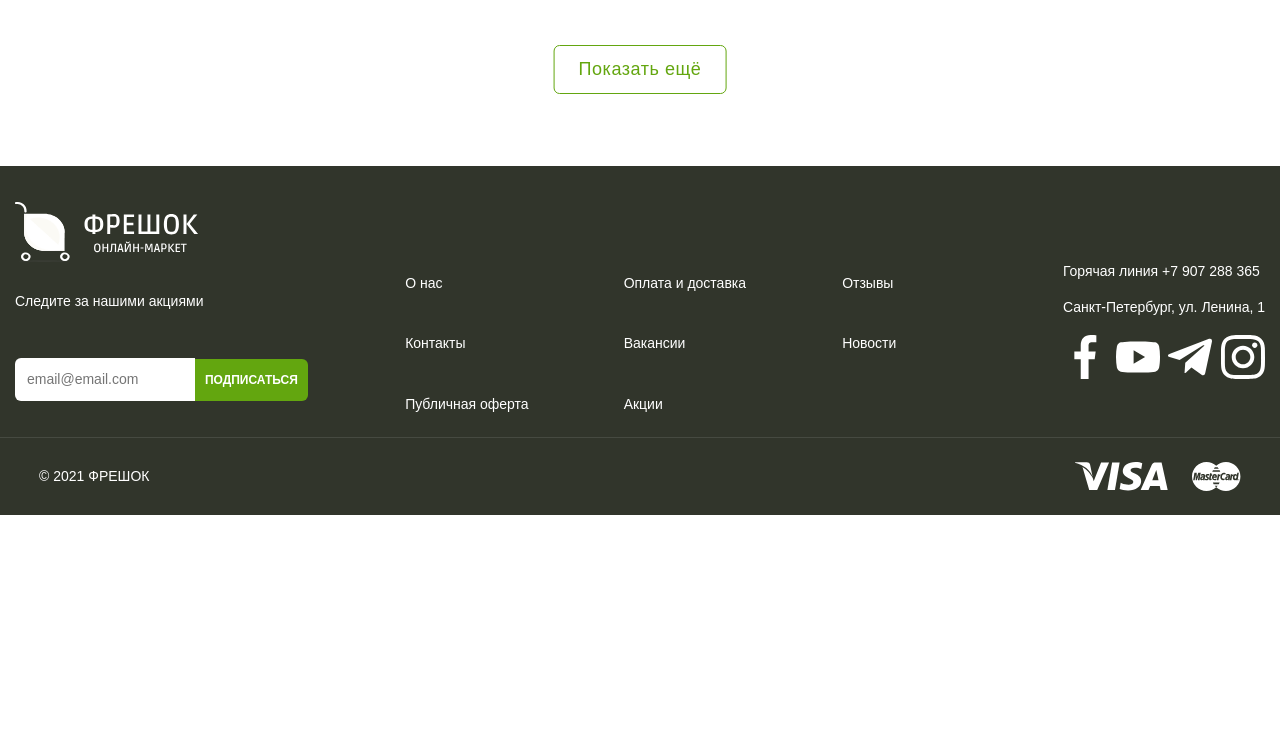
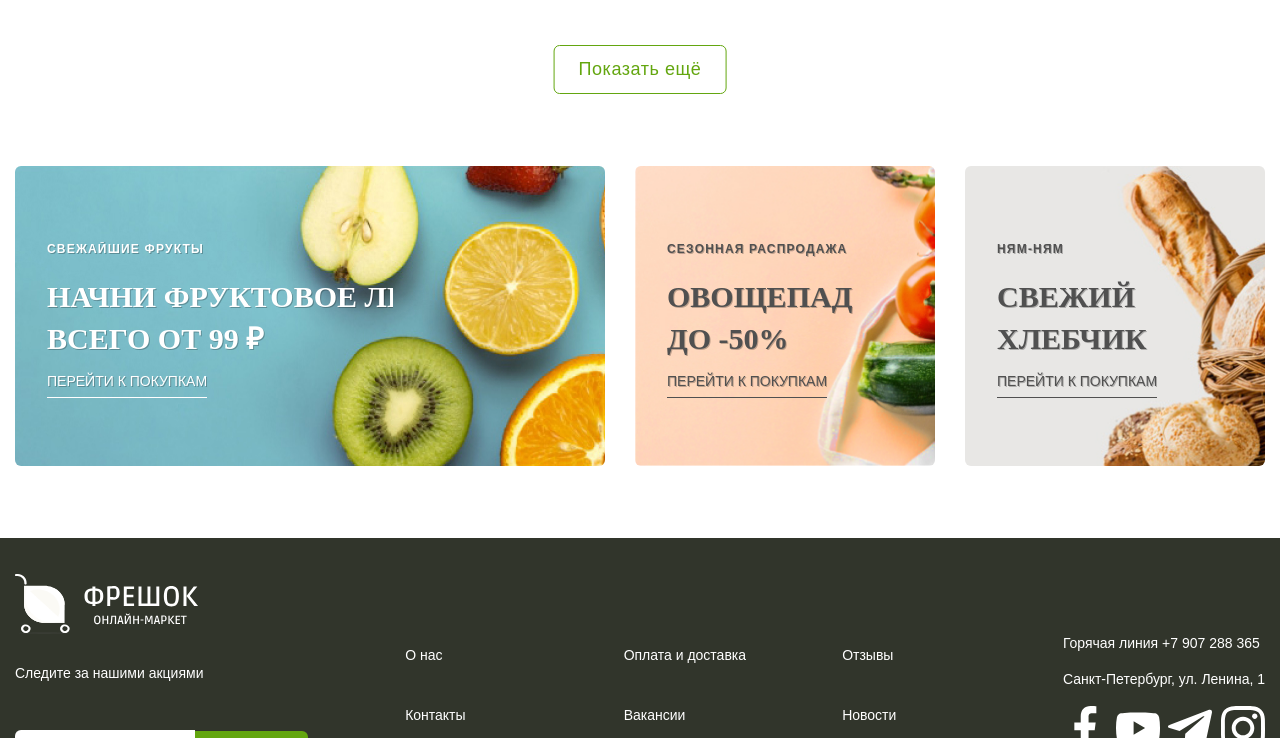
Before and after one commit to Artem-Smirnoff/FrashOk, a website: page app/index.html in a window 1280 px wide. Shown: the part 2468-3206 px from the top of the page. Before the commit the page ends 2983 px from the top, so only its background shows below. Drawn offline with Linux system fonts and the light colour scheme; files whose address does not match are found by name.

Commit message:
added offers

```diff
--- a/app/index.html
+++ b/app/index.html
@@ -408,7 +408,21 @@
                 <button class="favorite" type="button">
                   <svg width="32" height="29" viewBox="0 0 32 29" fill="none" xmlns="http://www.w3.org/2000/svg">
                     <path
-                      d="M29.6653 2.77712C28.0869 0.98625 25.8974 0 23.5 0C20.1283 0 17.9936 2.01375 16.7966 3.70312C16.486 4.1415 16.2218 4.58106 16 4.99469C15.7782 4.58106 15.5141 4.1415 15.2034 3.70312C14.0064 2.01375 11.8717 0 8.5 0C6.10262 0 3.91306 0.986313 2.33469 2.77719C0.829188 4.48556 0 6.77356 0 9.21969C0 11.8824 1.03956 14.3589 3.27156 17.0134C5.26638 19.3859 8.13619 21.8314 11.4594 24.6632C12.6977 25.7185 13.9782 26.8098 15.3416 28.0026L15.3825 28.0384C15.5592 28.1932 15.7796 28.2705 16 28.2705C16.2204 28.2705 16.4408 28.1931 16.6175 28.0384L16.6584 28.0026C18.0217 26.8098 19.3023 25.7186 20.5408 24.6631C23.8638 21.8315 26.7336 19.386 28.7284 17.0134C30.9604 14.3589 32 11.8824 32 9.21969C32 6.77356 31.1708 4.48556 29.6653 2.77712ZM19.3246 23.2361C18.2571 24.1458 17.1584 25.0819 16 26.089C14.8416 25.0821 13.7429 24.1458 12.6753 23.236C6.17156 17.6939 1.875 14.0326 1.875 9.21969C1.875 7.23031 2.53781 5.38256 3.74137 4.01688C4.95875 2.63569 6.64869 1.875 8.5 1.875C11.0706 1.875 12.7323 3.45863 13.6735 4.78713C14.5178 5.97863 14.9584 7.17975 15.1086 7.64081C15.2343 8.02675 15.5941 8.28794 16 8.28794C16.4059 8.28794 16.7657 8.02675 16.8914 7.64081C17.0416 7.17975 17.4822 5.97863 18.3265 4.78706C19.2677 3.45863 20.9294 1.875 23.5 1.875C25.3513 1.875 27.0413 2.63569 28.2586 4.01688C29.4622 5.38256 30.125 7.23031 30.125 9.21969C30.125 14.0326 25.8284 17.6939 19.3246 23.2361Z"
+                      d="M29.6653 2.77712C28.0869 0.98625 25.8974 0 23.5 0C20.1283 0 17.9936 2.01375 16.7966
+                       3.70312C16.486 4.1415 16.2218 4.58106 16 4.99469C15.7782 4.58106 15.5141 4.1415 15.2034
+                        3.70312C14.0064 2.01375 11.8717 0 8.5 0C6.10262 0 3.91306 0.986313 2.33469 2.77719C0.829188
+                         4.48556 0 6.77356 0 9.21969C0 11.8824 1.03956 14.3589 3.27156 17.0134C5.26638 19.3859 8.13619
+                          21.8314 11.4594 24.6632C12.6977 25.7185 13.9782 26.8098 15.3416 28.0026L15.3825 28.0384C15.5592
+                           28.1932 15.7796 28.2705 16 28.2705C16.2204 28.2705 16.4408 28.1931 16.6175 28.0384L16.6584
+                            28.0026C18.0217 26.8098 19.3023 25.7186 20.5408 24.6631C23.8638 21.8315 26.7336 19.386 28.7284
+                             17.0134C30.9604 14.3589 32 11.8824 32 9.21969C32 6.77356 31.1708 4.48556 29.6653 2.77712ZM19.3246
+                              23.2361C18.2571 24.1458 17.1584 25.0819 16 26.089C14.8416 25.0821 13.7429 24.1458 12.6753 23.236C6.17156
+                               17.6939 1.875 14.0326 1.875 9.21969C1.875 7.23031 2.53781 5.38256 3.74137 4.01688C4.95875 2.63569 6.64869
+                                1.875 8.5 1.875C11.0706 1.875 12.7323 3.45863 13.6735 4.78713C14.5178 5.97863 14.9584 7.17975 15.1086
+                                 7.64081C15.2343 8.02675 15.5941 8.28794 16 8.28794C16.4059 8.28794 16.7657 8.02675 16.8914
+                                  7.64081C17.0416 7.17975 17.4822 5.97863 18.3265 4.78706C19.2677 3.45863 20.9294 1.875 23.5
+                                   1.875C25.3513 1.875 27.0413 2.63569 28.2586 4.01688C29.4622 5.38256 30.125 7.23031 30.125
+                                    9.21969C30.125 14.0326 25.8284 17.6939 19.3246 23.2361Z"
                       fill="#C1C1C1" />
                   </svg>
                   <span class="sr-only">в избранное</span>
@@ -448,7 +462,22 @@
                 <button class="favorite" type="button">
                   <svg width="32" height="29" viewBox="0 0 32 29" fill="none" xmlns="http://www.w3.org/2000/svg">
                     <path
-                      d="M29.6653 2.77712C28.0869 0.98625 25.8974 0 23.5 0C20.1283 0 17.9936 2.01375 16.7966 3.70312C16.486 4.1415 16.2218 4.58106 16 4.99469C15.7782 4.58106 15.5141 4.1415 15.2034 3.70312C14.0064 2.01375 11.8717 0 8.5 0C6.10262 0 3.91306 0.986313 2.33469 2.77719C0.829188 4.48556 0 6.77356 0 9.21969C0 11.8824 1.03956 14.3589 3.27156 17.0134C5.26638 19.3859 8.13619 21.8314 11.4594 24.6632C12.6977 25.7185 13.9782 26.8098 15.3416 28.0026L15.3825 28.0384C15.5592 28.1932 15.7796 28.2705 16 28.2705C16.2204 28.2705 16.4408 28.1931 16.6175 28.0384L16.6584 28.0026C18.0217 26.8098 19.3023 25.7186 20.5408 24.6631C23.8638 21.8315 26.7336 19.386 28.7284 17.0134C30.9604 14.3589 32 11.8824 32 9.21969C32 6.77356 31.1708 4.48556 29.6653 2.77712ZM19.3246 23.2361C18.2571 24.1458 17.1584 25.0819 16 26.089C14.8416 25.0821 13.7429 24.1458 12.6753 23.236C6.17156 17.6939 1.875 14.0326 1.875 9.21969C1.875 7.23031 2.53781 5.38256 3.74137 4.01688C4.95875 2.63569 6.64869 1.875 8.5 1.875C11.0706 1.875 12.7323 3.45863 13.6735 4.78713C14.5178 5.97863 14.9584 7.17975 15.1086 7.64081C15.2343 8.02675 15.5941 8.28794 16 8.28794C16.4059 8.28794 16.7657 8.02675 16.8914 7.64081C17.0416 7.17975 17.4822 5.97863 18.3265 4.78706C19.2677 3.45863 20.9294 1.875 23.5 1.875C25.3513 1.875 27.0413 2.63569 28.2586 4.01688C29.4622 5.38256 30.125 7.23031 30.125 9.21969C30.125 14.0326 25.8284 17.6939 19.3246 23.2361Z"
+                      d="M29.6653 2.77712C28.0869 0.98625 25.8974 0 23.5 0C20.1283 0 17.9936 2.01375 16.7966
+                       3.70312C16.486 4.1415 16.2218 4.58106 16 4.99469C15.7782 4.58106 15.5141 4.1415 15.2034
+                        3.70312C14.0064 2.01375 11.8717 0 8.5 0C6.10262 0 3.91306 0.986313 2.33469 2.77719C0.829188
+                         4.48556 0 6.77356 0 9.21969C0 11.8824 1.03956 14.3589 3.27156 17.0134C5.26638 19.3859
+                          8.13619 21.8314 11.4594 24.6632C12.6977 25.7185 13.9782 26.8098 15.3416 28.0026L15.3825
+                           28.0384C15.5592 28.1932 15.7796 28.2705 16 28.2705C16.2204 28.2705 16.4408 28.1931
+                            16.6175 28.0384L16.6584 28.0026C18.0217 26.8098 19.3023 25.7186 20.5408 24.6631C23.8638
+                             21.8315 26.7336 19.386 28.7284 17.0134C30.9604 14.3589 32 11.8824 32 9.21969C32 6.77356
+                              31.1708 4.48556 29.6653 2.77712ZM19.3246 23.2361C18.2571 24.1458 17.1584 25.0819 16
+                               26.089C14.8416 25.0821 13.7429 24.1458 12.6753 23.236C6.17156 17.6939 1.875 14.0326
+                                1.875 9.21969C1.875 7.23031 2.53781 5.38256 3.74137 4.01688C4.95875 2.63569 6.64869
+                                 1.875 8.5 1.875C11.0706 1.875 12.7323 3.45863 13.6735 4.78713C14.5178 5.97863 14.9584
+                                  7.17975 15.1086 7.64081C15.2343 8.02675 15.5941 8.28794 16 8.28794C16.4059 8.28794
+                                   16.7657 8.02675 16.8914 7.64081C17.0416 7.17975 17.4822 5.97863 18.3265 4.78706C19.2677
+                                    3.45863 20.9294 1.875 23.5 1.875C25.3513 1.875 27.0413 2.63569 28.2586 4.01688C29.4622
+                                     5.38256 30.125 7.23031 30.125 9.21969C30.125 14.0326 25.8284 17.6939 19.3246 23.2361Z"
                       fill="#C1C1C1" />
                   </svg>
                   <span class="sr-only">в избранное</span>
@@ -484,7 +513,23 @@
                 <button class="favorite" type="button">
                   <svg width="32" height="29" viewBox="0 0 32 29" fill="none" xmlns="http://www.w3.org/2000/svg">
                     <path
-                      d="M29.6653 2.77712C28.0869 0.98625 25.8974 0 23.5 0C20.1283 0 17.9936 2.01375 16.7966 3.70312C16.486 4.1415 16.2218 4.58106 16 4.99469C15.7782 4.58106 15.5141 4.1415 15.2034 3.70312C14.0064 2.01375 11.8717 0 8.5 0C6.10262 0 3.91306 0.986313 2.33469 2.77719C0.829188 4.48556 0 6.77356 0 9.21969C0 11.8824 1.03956 14.3589 3.27156 17.0134C5.26638 19.3859 8.13619 21.8314 11.4594 24.6632C12.6977 25.7185 13.9782 26.8098 15.3416 28.0026L15.3825 28.0384C15.5592 28.1932 15.7796 28.2705 16 28.2705C16.2204 28.2705 16.4408 28.1931 16.6175 28.0384L16.6584 28.0026C18.0217 26.8098 19.3023 25.7186 20.5408 24.6631C23.8638 21.8315 26.7336 19.386 28.7284 17.0134C30.9604 14.3589 32 11.8824 32 9.21969C32 6.77356 31.1708 4.48556 29.6653 2.77712ZM19.3246 23.2361C18.2571 24.1458 17.1584 25.0819 16 26.089C14.8416 25.0821 13.7429 24.1458 12.6753 23.236C6.17156 17.6939 1.875 14.0326 1.875 9.21969C1.875 7.23031 2.53781 5.38256 3.74137 4.01688C4.95875 2.63569 6.64869 1.875 8.5 1.875C11.0706 1.875 12.7323 3.45863 13.6735 4.78713C14.5178 5.97863 14.9584 7.17975 15.1086 7.64081C15.2343 8.02675 15.5941 8.28794 16 8.28794C16.4059 8.28794 16.7657 8.02675 16.8914 7.64081C17.0416 7.17975 17.4822 5.97863 18.3265 4.78706C19.2677 3.45863 20.9294 1.875 23.5 1.875C25.3513 1.875 27.0413 2.63569 28.2586 4.01688C29.4622 5.38256 30.125 7.23031 30.125 9.21969C30.125 14.0326 25.8284 17.6939 19.3246 23.2361Z"
+                      d="M29.6653 2.77712C28.0869 0.98625 25.8974 0 23.5 0C20.1283 0 17.9936 2.01375 16.7966
+                       3.70312C16.486 4.1415 16.2218 4.58106 16 4.99469C15.7782 4.58106 15.5141 4.1415 15.2034
+                        3.70312C14.0064 2.01375 11.8717 0 8.5 0C6.10262 0 3.91306 0.986313
+                         2.33469 2.77719C0.829188 4.48556 0 6.77356 0 9.21969C0 11.8824 1.03956 14.3589
+                          3.27156 17.0134C5.26638 19.3859 8.13619 21.8314 11.4594 24.6632C12.6977 25.7185
+                           13.9782 26.8098 15.3416 28.0026L15.3825 28.0384C15.5592 28.1932 15.7796 28.2705 16
+                            28.2705C16.2204 28.2705 16.4408 28.1931 16.6175 28.0384L16.6584 28.0026C18.0217 26.8098
+                             19.3023 25.7186 20.5408 24.6631C23.8638 21.8315 26.7336 19.386 28.7284 17.0134C30.9604
+                              14.3589 32 11.8824 32 9.21969C32 6.77356 31.1708 4.48556 29.6653 2.77712ZM19.3246
+                               23.2361C18.2571 24.1458 17.1584 25.0819 16 26.089C14.8416 25.0821 13.7429 24.1458 12.6753
+                                23.236C6.17156 17.6939 1.875 14.0326 1.875 9.21969C1.875 7.23031 2.53781 5.38256 3.74137
+                                 4.01688C4.95875 2.63569 6.64869 1.875 8.5 1.875C11.0706 1.875 12.7323 3.45863 13.6735
+                                  4.78713C14.5178 5.97863 14.9584 7.17975 15.1086 7.64081C15.2343 8.02675 15.5941 8.28794
+                                 16 8.28794C16.4059 8.28794 16.7657 8.02675 16.8914 7.64081C17.0416 7.17975 17.4822 5.97863
+                                 18.3265 4.78706C19.2677 3.45863 20.9294 1.875 23.5 1.875C25.3513 1.875 27.0413 2.63569
+                                     28.2586 4.01688C29.4622 5.38256 30.125 7.23031 30.125 9.21969C30.125 14.0326 25.8284
+                                      17.6939 19.3246 23.2361Z"
                       fill="#C1C1C1" />
                   </svg>
                   <span class="sr-only">в избранное</span>
@@ -510,12 +555,58 @@
           </li>
         </ul>
 
-        <button class="btn btn--products" type="button">
+        <button class="btn btn--products clip" type="button">
           Показать ещё
           <span class="sr-only">показать ещё</span>
         </button>
       </div>
     </section>
+
+    <div class="offers">
+      <div class="container">
+        <ul class="offers__inner">
+          <li class="offers__item offers__item--white" style="background-image: url('images/fruits.jpg');">
+            <p class="offers__sub-title clip">
+              свежайшие фрукты
+            </p>
+            <h3 class="offers__title clip">
+              <span class="offers__title-block">начни фруктовое лето</span>
+              всего от 99 ₽
+            </h3>
+
+            <a class="offers__link offers__link--white clip" href="#">
+              перейти к покупкам
+            </a>
+          </li>
+
+          <li class="offers__item" style="background-image: url('images/vegs.jpg');">
+            <p class="offers__sub-title clip">
+              сезонная распродажа
+            </p>
+            <h3 class="offers__title clip">
+              <span class="offers__title-block">овощепад</span>
+              до -50%
+            </h3>
+            <a class="offers__link clip" href="#">
+              перейти к покупкам
+            </a>
+          </li>
+
+          <li class="offers__item" style="background-image: url('images/bread.jpg');">
+            <p class="offers__sub-title clip">
+              ням-ням
+            </p>
+            <h3 class="offers__title clip">
+              <span class="offers__title-block">свежий</span>
+              хлебчик
+            </h3>
+            <a class="offers__link clip" href="#">
+              перейти к покупкам
+            </a>
+          </li>
+        </ul>
+      </div>
+    </div>
   </main>
 
   <footer class="footer">
@@ -602,11 +693,11 @@
     <div class="footer__bottom">
       <div class="container">
         <div class="footer__bottom-wrap">
-           <p class="footer__copy">© 2021 фрешок</p>
-           <div class="footer__pay">
-             <img class="footer__pay-visa" src="images/icons/visa.svg" alt="visa">
-             <img class="footer__pay-master-card" src="images/icons/mc.svg" alt="master card">
-           </div>
+          <p class="footer__copy">© 2021 фрешок</p>
+          <div class="footer__pay">
+            <img class="footer__pay-visa" src="images/icons/visa.svg" alt="visa">
+            <img class="footer__pay-master-card" src="images/icons/mc.svg" alt="master card">
+          </div>
         </div>
       </div>
     </div>
--- a/app/scss/_global.scss
+++ b/app/scss/_global.scss
@@ -5,6 +5,12 @@ body {
   line-height: 1.3;
   color: #505050;
   background-color: $white;
+}
+
+.clip {
+  white-space: nowrap;
+  overflow: hidden;
+  text-overflow: ellipsis;
 }
 
 .sr-only {
--- a/app/scss/style.scss
+++ b/app/scss/style.scss
@@ -423,7 +423,7 @@
     font-weight: 600;
     font-size: 14px;
     line-height: 20px;
-    -webkit-line-clamp: 2;
+    // -webkit-line-clamp: 2;
     height: 60px;
     padding: 18px 18px 0 18px;
 
@@ -503,6 +503,61 @@
     }
   }
 
+}
+
+.offers {
+  padding-bottom: 72px;
+  text-transform: uppercase;
+  text-shadow: 1px 1px 0 rgba($black, 0.25);
+  &__inner {
+    display: grid;
+    grid-template-columns: minmax(auto, 630px) minmax(auto, 300px) minmax(auto, 300px);
+    grid-column-gap: 30px;
+  }
+
+  &__item {
+    padding: 76px 32px;
+    background-repeat: no-repeat;
+    background-size: cover;
+    background-position: center left;
+    border-radius: 6px;
+
+    &--white {
+      color: $white;
+    }
+  }
+
+  &__sub-title {
+    margin-bottom: 18px;
+    font-weight: 700;
+    font-size: 12px;
+    letter-spacing: 0.1em;
+    line-clamp: 2;
+  }
+
+  &__title {
+    margin-bottom: 12px;
+    max-width: 346px;
+    font-family: 'Ruda';
+    font-weight: 600;
+    font-size: 30px;
+    line-height: 1.4;
+    text-overflow: hidden;
+    &-block {
+      display: block;
+    }
+  }
+
+  &__link {
+    color: $dark-500;
+    padding-bottom: 8px;
+    border-bottom: 1px solid $dark-500;
+
+     &--white {
+       color: $white;
+       border-color: $white;
+     }
+  }
 }
 
 
```
Also changed, not shown: app/css/style.min.css, app/images/bread.jpg (added), app/images/fruits.jpg (added), app/images/vegs.jpg (added).
